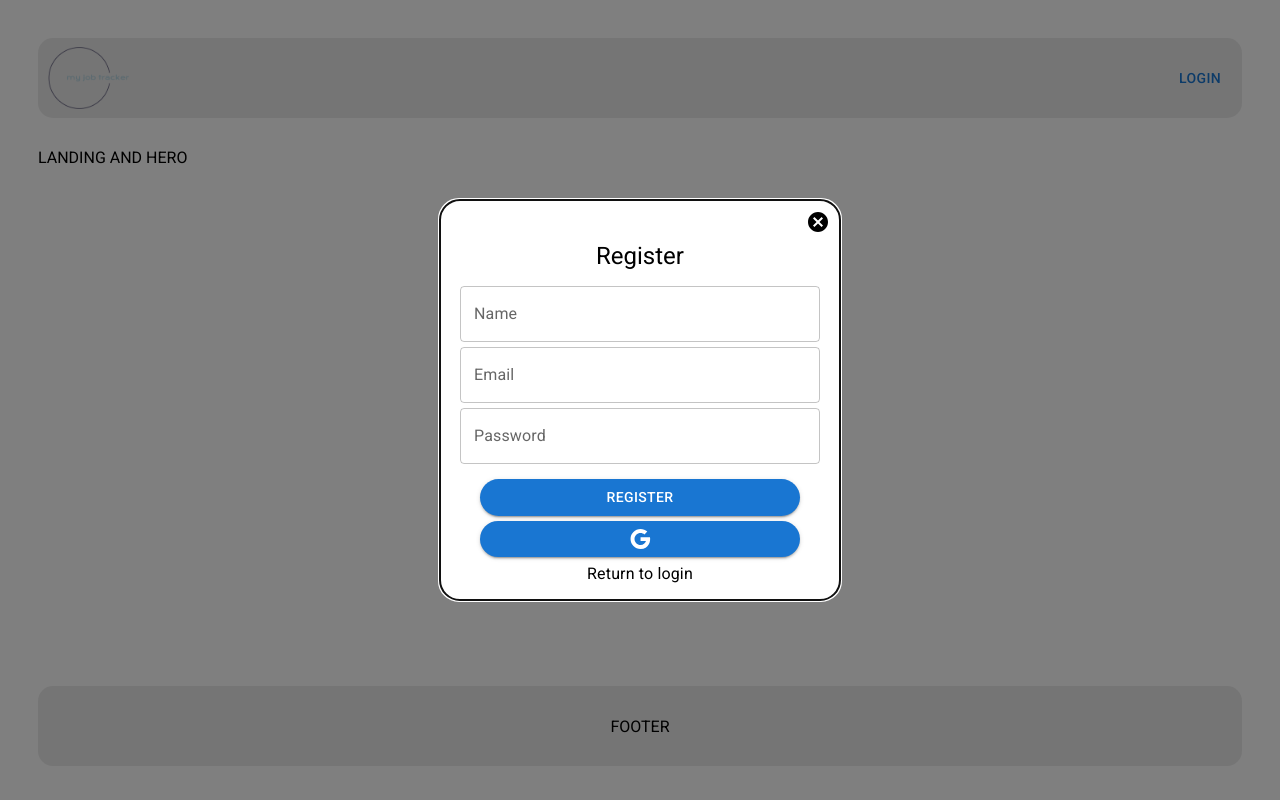
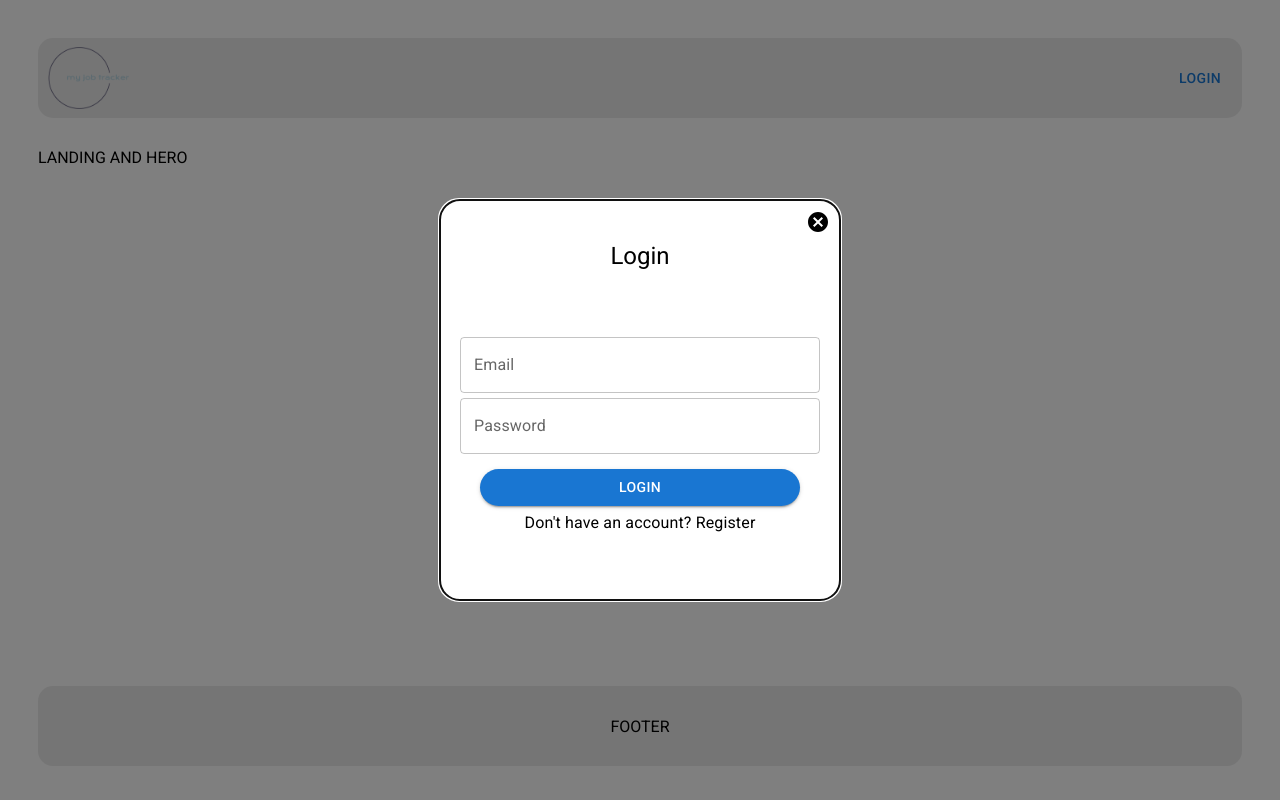
Before and after one commit to Jigglypuff-34/my-job-tracker, a React app: page / in a window 1280 px wide. Built offline with nearby package versions, Linux system fonts and the light colour scheme; the HTML template or start-up script is replaced by a standard one.

Commit message:
updated modal

```diff
--- a/src/containers/MainContainer.jsx
+++ b/src/containers/MainContainer.jsx
@@ -28,7 +28,7 @@ function MainContainer() {
   const [name, setName] = useState("");
   const [email, setEmail] = useState("");
   const [password, setPassword] = useState("");
-  const [modalLogin, setModalLogin] = useState(false);
+  const [modalLogin, setModalLogin] = useState(true);
 
   const [openModal, setOpenModal] = useState(true);
   const [userInfo, setUserInfo] = useState({
```
